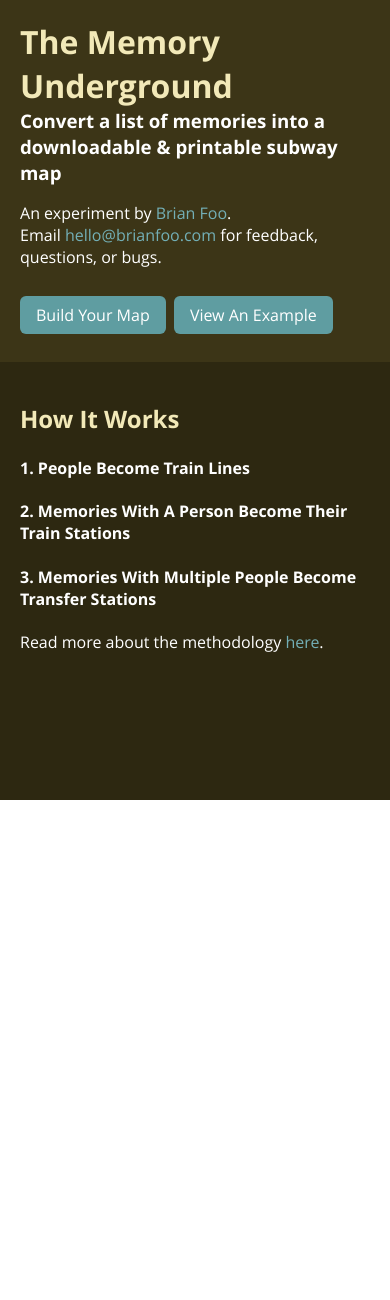
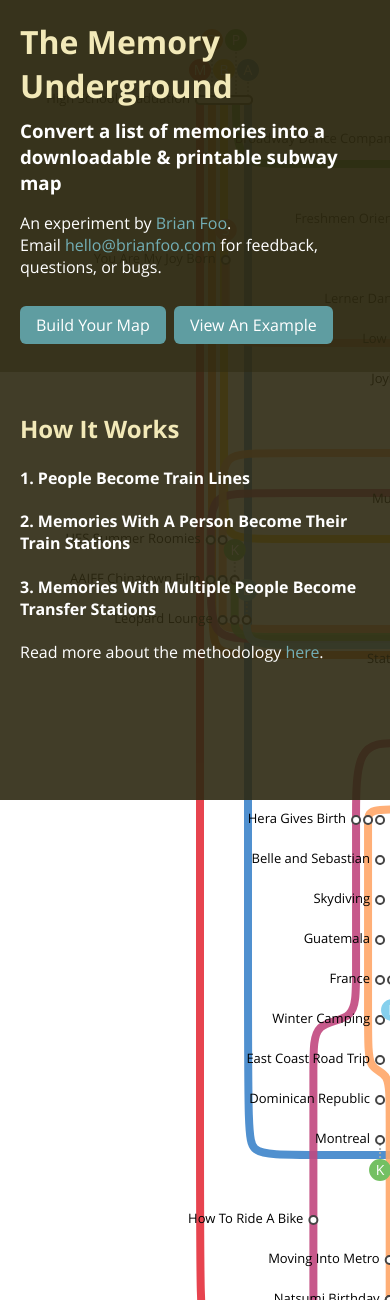
Before and after one commit to beefoo/memory-underground, a CodeIgniter app: page / in a window 390 px wide. Shown: the top 1300 px of the page. Run offline with CodeIgniter, Linux system fonts and the light colour scheme.

Commit message:
basic homepage responsiveness

```diff
--- a/assets/scss/_home.scss
+++ b/assets/scss/_home.scss
@@ -3,6 +3,7 @@
 
 $sidebarWidth: 400px;
 $sidebarHeight: 800px;
+$breakPoint: 900px;
 
 .home-wrapper {
   @include clearfix();
@@ -50,4 +51,34 @@ $sidebarHeight: 800px;
   h1, h3 {
     margin: 0;
   }
+  h3 {
+    margin-top: 10px;
+  }
 }
+
+
+@media (max-width: $breakPoint) {
+  .home-sidebar {
+    float: none;
+    margin: 0 auto;
+    background: rgba($dark, 0.9);
+  }
+  .home-description {
+    background: rgba($dark, 0.5);
+  }
+  .home-main {
+    z-index: -1;
+    margin-left: 0;
+    width: 100%;
+    height: 100%;
+    position: fixed;
+    top: 0;
+    left: 0;
+  }
+}
+
+@media (max-width: $sidebarWidth) {
+  .home-sidebar {
+    width: auto;
+  }
+}
```
Also changed, not shown: assets/css/app.css, 1 other file.
